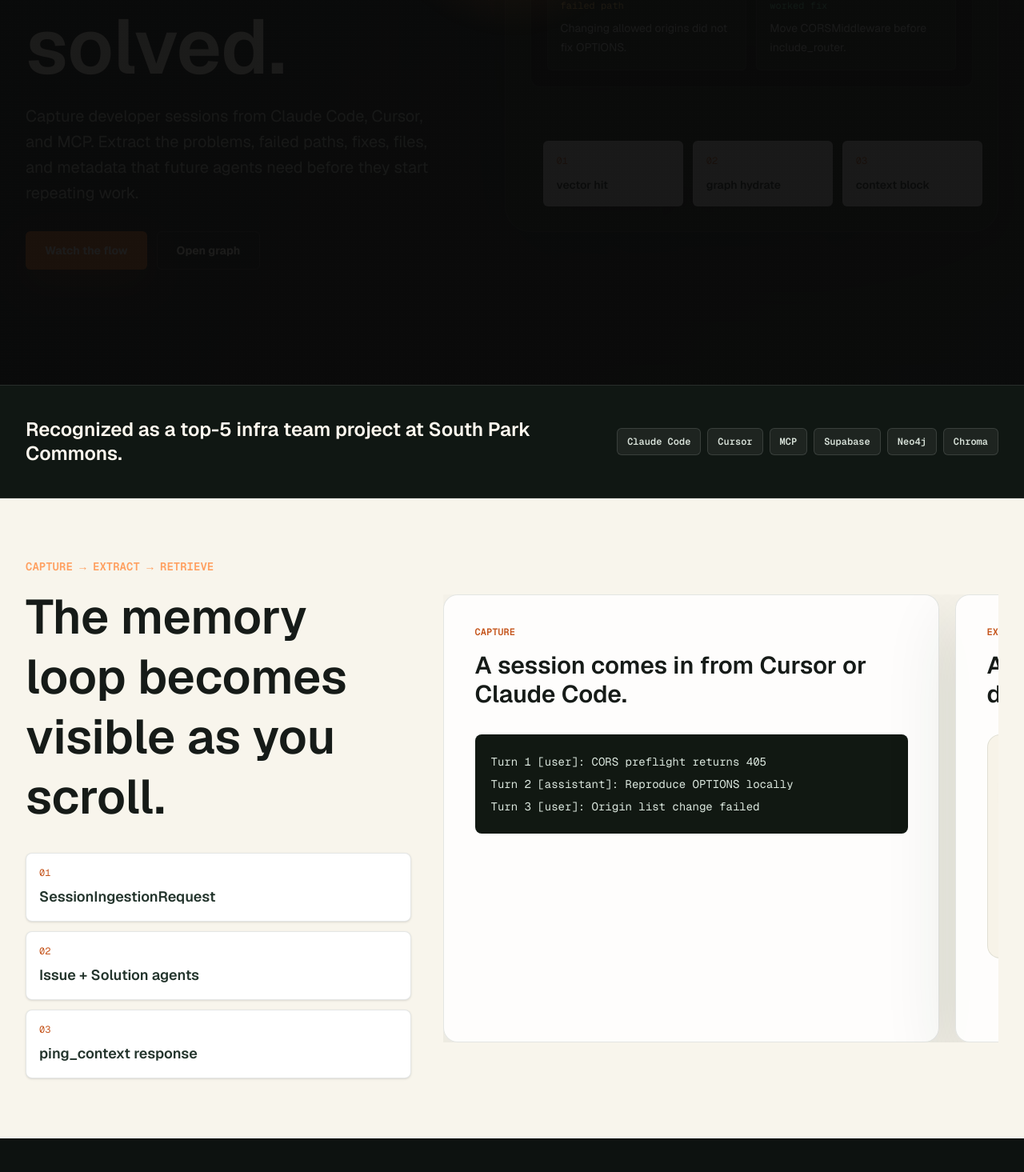
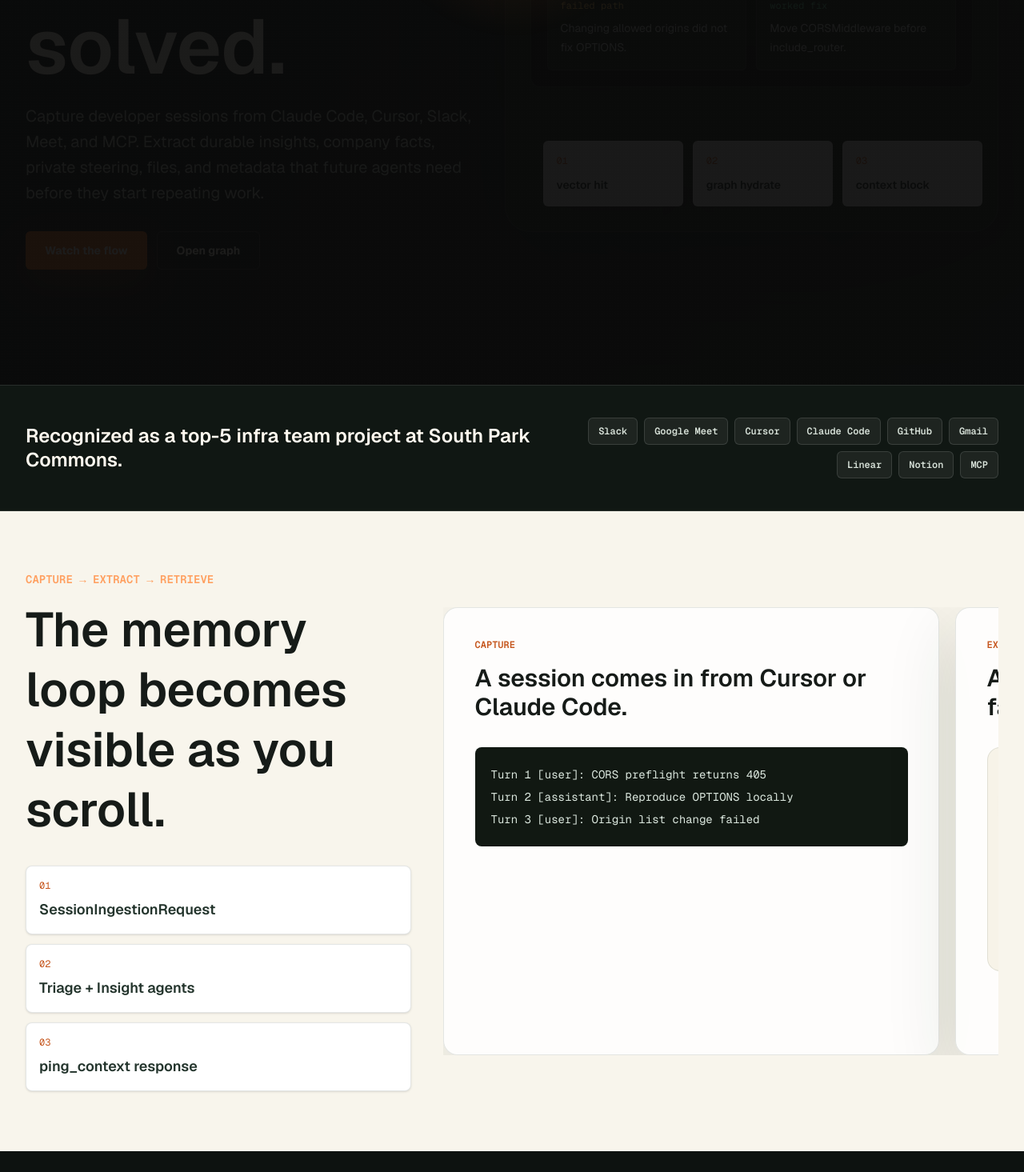
Before and after one commit to harsh-raj-singh/orange, a Next.js app in the folder site/: page / in a window 1280 px wide. Shown: the part 525-1990 px from the top of the page at 80% size. Built offline with nearby package versions, Linux system fonts and the light colour scheme.

Commit message:
feat(site): show connected app memory fabric

```diff
--- a/site/src/app/page.tsx
+++ b/site/src/app/page.tsx
@@ -1,5 +1,5 @@
 import Image from "next/image";
-import type { ReactNode } from "react";
+import type { CSSProperties, ReactNode } from "react";
 import GrainCanvas from "@/components/grain-canvas";
 import MemoryGraph from "@/components/memory-graph";
 import TestChat from "@/components/test-chat";
@@ -21,67 +21,85 @@ ping_context("same OPTIONS failure")
   -> vector match: problem_cors_order
   -> graph hydrate: failed path + worked fix + server.py`;
 
-const nodeCards = [
+const appConnections = [
   {
-    type: "Problem",
-    eyebrow: "red signal",
-    title: "CORS preflight 405",
-    body: "The durable symptom, stack surface, labels, files, and recurrence history.",
-    accent: "text-[#ff8a65]",
-    code: "OPTIONS /api/chat -> 405",
-    badge: "open",
+    name: "Slack",
+    mark: "S",
+    position: "left-[7%] top-[16%]",
+    color: "#78d6a3",
+    prompt: "What did we decide with Rohan two weeks back about GTM in Spain?",
+    body: "Orange links messy channel decisions into retrievable company memory, scoped to the right org.",
   },
   {
-    type: "Solution",
-    eyebrow: "green outcome",
-    title: "Move middleware first",
-    body: "What worked, why it worked, and what earlier fixes it superseded.",
-    accent: "text-[#65d6a3]",
-    code: "app.add_middleware(CORSMiddleware)\napp.include_router(api)",
-    badge: "success",
+    name: "Google Meet",
+    mark: "GM",
+    position: "left-[37%] top-[5%]",
+    color: "#8fb8ff",
+    prompt: "Summarize the launch risk Rohan raised in last Friday's standup.",
+    body: "Meet notes become facts, decisions, and follow-ups instead of disappearing after the call.",
   },
   {
-    type: "Attempt",
-    eyebrow: "failed path",
-    title: "Origin list edit",
-    body: "Orange keeps negative work so future agents skip plausible dead ends.",
-    accent: "text-[#ffd166]",
-    code: "allow_origins=[\"*\"]\n# preflight still fails",
-    badge: "failed",
+    name: "Cursor",
+    mark: "C",
+    position: "right-[8%] top-[17%]",
+    color: "#ffb36b",
+    prompt: "Have we seen this OPTIONS failure before in this repo?",
+    body: "Cursor sessions write private engineering memory only when the work ends and there is something durable.",
   },
   {
-    type: "Artifact",
-    eyebrow: "file surface",
-    title: "server.py:42",
-    body: "A concrete implementation surface attached to the memory, not just a summary.",
-    accent: "text-[#9ec5ff]",
-    code: "core/api/server.py:42",
-    badge: "patch",
+    name: "Claude Code",
+    mark: "CC",
+    position: "left-[15%] bottom-[16%]",
+    color: "#f7c7ff",
+    prompt: "Which prior refactor changed how auth middleware is ordered?",
+    body: "Agent runs become searchable insight trails: what was tried, what stuck, and what to avoid.",
   },
   {
-    type: "Concept",
-    eyebrow: "shared cause",
-    title: "Middleware Ordering",
-    body: "A reusable idea linked across related problems and their fixes.",
-    accent: "text-[#c4f1be]",
-    code: "Concept -> Problem x2\nConcept -> Solution x1",
-    badge: "linked",
+    name: "GitHub",
+    mark: "GH",
+    position: "right-[16%] bottom-[17%]",
+    color: "#d7e1d8",
+    prompt: "Why did we reject this PR pattern last month?",
+    body: "Pull requests can connect implementation choices to the discussions and sessions that shaped them.",
   },
   {
-    type: "Session",
-    eyebrow: "source trace",
-    title: "Claude Code debug run",
-    body: "The normalized transcript, profile metadata, timestamps, and source client.",
-    accent: "text-[#f6b6ff]",
-    code: "source=claude\nturns=18\nfiles=3",
-    badge: "captured",
+    name: "Gmail",
+    mark: "G",
+    position: "left-[43%] bottom-[5%]",
+    color: "#ffd166",
+    prompt: "What did the customer ask us to change in the onboarding flow?",
+    body: "Important customer context can become scoped memory without leaking private user identity.",
+  },
+  {
+    name: "Linear",
+    mark: "L",
+    position: "left-[3%] top-[49%]",
+    color: "#a8a4ff",
+    prompt: "Which issue captured the decision to defer Spain GTM?",
+    body: "Tickets can hydrate the why behind a product or engineering decision.",
+  },
+  {
+    name: "Notion",
+    mark: "N",
+    position: "right-[3%] top-[49%]",
+    color: "#f8f5ec",
+    prompt: "Where did the team document our Markdown memory policy?",
+    body: "Docs become structured company facts that coworkers can retrieve later.",
+  },
+  {
+    name: "MCP",
+    mark: "M",
+    position: "left-[48%] top-[35%]",
+    color: "#62d49c",
+    prompt: "Before answering, ask Orange what this agent already knows.",
+    body: "MCP lets coding agents call ping_context and store_session directly from their workflow.",
   },
 ];
 
 const contextBlocks = [
   {
     title: "Before another engineer repeats a failed fix",
-    body: "Orange can surface the old attempt, why it failed, and the solution that finally worked.",
+    body: "Orange can surface the old reasoning, what failed, and the decision that finally stuck.",
   },
   {
     title: "When a new agent joins a codebase cold",
@@ -93,7 +111,7 @@ const contextBlocks = [
   },
 ];
 
-const integrations = ["Claude Code", "Cursor", "MCP", "Supabase", "Neo4j", "Chroma"];
+const integrations = ["Slack", "Google Meet", "Cursor", "Claude Code", "GitHub", "Gmail", "Linear", "Notion", "MCP"];
 
 function RevealHeading({
   children,
@@ -132,7 +150,7 @@ export default function Home() {
               Flow
             </a>
             <a className="transition hover:text-[#ff9f5f]" href="#nodes">
-              Nodes
+              Apps
             </a>
             <a className="transition hover:text-[#ff9f5f]" href="#graph">
               Graph
@@ -178,7 +196,7 @@ export default function Home() {
               ))}
             </h1>
             <p data-reveal className="mt-6 max-w-2xl text-pretty text-lg leading-8 text-[#c7d0c9] sm:text-xl">
-              Capture developer sessions from Claude Code, Cursor, and MCP. Extract the problems, failed paths, fixes, files, and metadata that future agents need before they start repeating work.
+              Capture developer sessions from Claude Code, Cursor, Slack, Meet, and MCP. Extract durable insights, company facts, private steering, files, and metadata that future agents need before they start repeating work.
             </p>
             <div data-reveal className="mt-8 flex flex-col gap-3 sm:flex-row">
               <a className="hero-cta-watch shimmer-button inline-flex h-12 items-center justify-center rounded-md bg-[#f26d21] px-6 text-sm font-bold text-white shadow-[0_18px_46px_rgba(242,109,33,0.28)] transition hover:scale-[1.02]" href="#story">
@@ -209,7 +227,7 @@ export default function Home() {
 
               <div className="mt-5 grid gap-3">
                 <div data-ping-line className="rounded-md border border-[#ffb36b]/30 bg-[#ffb36b]/10 p-4">
-                  <p className="font-mono text-xs uppercase text-[#ffb36b]">Problem</p>
+                  <p className="font-mono text-xs uppercase text-[#ffb36b]">Insight</p>
                   <p className="mt-2 text-lg font-semibold">FastAPI CORS middleware order</p>
                   <p className="mt-2 text-sm leading-6 text-[#d7e1d8]">
                     Preflight failed because middleware was registered after route setup.
@@ -269,7 +287,7 @@ export default function Home() {
               The memory loop becomes visible as you scroll.
             </RevealHeading>
             <div className="mt-8 grid gap-3">
-              {["SessionIngestionRequest", "Issue + Solution agents", "ping_context response"].map((label, index) => (
+              {["SessionIngestionRequest", "Triage + Insight agents", "ping_context response"].map((label, index) => (
                 <div className="pipeline-step rounded-lg border border-[#24352d]/12 bg-white p-4 shadow-sm" key={label}>
                   <p className="font-mono text-xs text-[#c5551c]">0{index + 1}</p>
                   <p className="mt-2 text-lg font-semibold text-[#24352d]">{label}</p>
@@ -292,9 +310,9 @@ export default function Home() {
 
               <article className="story-panel">
                 <p className="font-mono text-xs font-semibold uppercase text-[#c5551c]">Extract</p>
-                <h3 className="mt-4 text-3xl font-semibold">Agents turn the transcript into durable graph nodes.</h3>
+                <h3 className="mt-4 text-3xl font-semibold">Agents extract durable insights, facts, and steering.</h3>
                 <div className="mini-graph mt-8">
-                  {["Problem", "Attempt", "Solution", "Artifact"].map((node, index) => (
+                  {["Insight", "User fact", "Company fact", "Steering"].map((node, index) => (
                     <span style={{ animationDelay: `${index * 180}ms` }} key={node}>{node}</span>
                   ))}
                 </div>
@@ -305,9 +323,9 @@ export default function Home() {
                 <h3 className="mt-4 text-3xl font-semibold">The next agent receives the neighborhood, not a vague memory.</h3>
                 <div className="mt-8 rounded-lg border border-[#24352d]/10 bg-white p-5 shadow-sm">
                   <pre className="overflow-x-auto whitespace-pre-wrap font-mono text-sm leading-7 text-[#24352d]">{`{
-  "matched_nodes": ["Problem", "Solution"],
+  "matched_nodes": ["Insight", "Company fact"],
   "similarity_score": 0.91,
-  "neighborhood": ["failed path", "worked fix", "server.py"]
+  "neighborhood": ["decision", "source", "server.py"]
 }`}</pre>
                 </div>
               </article>
@@ -318,41 +336,79 @@ export default function Home() {
 
       <section id="nodes" className="bg-[#0d1210] px-5 py-16 text-[#fff9ef] sm:px-8 lg:py-24">
         <div className="mx-auto max-w-7xl">
-          <div className="grid gap-10 lg:grid-cols-[0.78fr_1.22fr] lg:items-end">
+          <div className="grid gap-10 lg:grid-cols-[0.82fr_1.18fr] lg:items-end">
             <div>
-              <SectionEyebrow tone="green">Graph objects</SectionEyebrow>
+              <SectionEyebrow tone="green">Connected sources</SectionEyebrow>
               <RevealHeading className="mt-4 text-4xl font-semibold leading-tight sm:text-6xl">
-                Compact for search. Rich when opened.
+                One memory fabric across the apps where work happens.
               </RevealHeading>
             </div>
             <p data-reveal className="max-w-2xl text-lg leading-8 text-[#c7d0c9]">
-              The vector store carries searchable summaries. Neo4j carries the relationships: attempts, refinements, files, causes, concepts, and session provenance.
+              Orange sits in the middle of conversations, code sessions, meetings, docs, tickets, and email. Hover an app to see the kind of question it can answer later.
             </p>
           </div>
 
-          <div data-bento-grid className="mt-12 grid auto-rows-[minmax(220px,auto)] gap-4 md:grid-cols-6">
-            {nodeCards.map((card, index) => (
-              <article
-                data-bento-card
-                className={`bento-card ${index === 0 || index === 1 ? "md:col-span-3" : "md:col-span-2"}`}
-                key={card.type}
+          <div className="mt-12 grid gap-5 lg:grid-cols-[1.1fr_0.9fr] lg:items-stretch">
+            <div data-bento-grid className="source-map-card relative min-h-[620px] overflow-hidden rounded-xl border border-white/10 bg-[#121a16] p-4 shadow-[0_30px_90px_rgba(0,0,0,0.28)] sm:p-6">
+              <div className="absolute inset-0 bg-[radial-gradient(circle_at_50%_45%,rgba(242,109,33,0.2),transparent_32%),radial-gradient(circle_at_18%_20%,rgba(98,212,156,0.12),transparent_25%),radial-gradient(circle_at_82%_24%,rgba(143,184,255,0.12),transparent_24%)]" />
+              <svg className="source-map-lines absolute inset-0 h-full w-full" role="presentation" viewBox="0 0 100 100" preserveAspectRatio="none">
+                {[
+                  [50, 46, 14, 21],
+                  [50, 46, 43, 10],
+                  [50, 46, 84, 22],
+                  [50, 46, 22, 81],
+                  [50, 46, 78, 80],
+                  [50, 46, 49, 91],
+                  [50, 46, 9, 53],
+                  [50, 46, 91, 53],
+                  [50, 46, 53, 43],
+                ].map(([x1, y1, x2, y2], index) => (
+                  <line key={`${x2}-${y2}`} x1={x1} y1={y1} x2={x2} y2={y2} style={{ animationDelay: `${index * 90}ms` }} />
+                ))}
+              </svg>
+
+              <div className="orange-core-logo absolute left-1/2 top-[46%] z-10 -translate-x-1/2 -translate-y-1/2">
+                <span className="orange-core-leaf" />
+                <span className="orange-core-ring">O</span>
+                <strong>ORANGE</strong>
+                <small>memory fabric</small>
+              </div>
+
+              {appConnections.map((app) => (
+                <button
+                  className={`source-node group absolute z-20 ${app.position}`}
+                  key={app.name}
+                  type="button"
+                  style={{ "--source-color": app.color } as CSSProperties}
+                  aria-label={`${app.name}: ${app.prompt}`}
                 >
-                <div className="flex items-center justify-between">
-                  <p className={`font-mono text-xs font-semibold uppercase ${card.accent}`}>{card.eyebrow}</p>
-                  <span className="rounded-full border border-white/12 bg-white/[0.06] px-2.5 py-1 font-mono text-xs text-[#d7e1d8]">{card.badge}</span>
-                </div>
-                <h3 className="mt-5 text-2xl font-semibold">{card.type}</h3>
-                <p className="mt-2 text-lg font-semibold text-[#f8c08a]">{card.title}</p>
-                <p className="mt-4 text-sm leading-6 text-[#b8c3ba]">{card.body}</p>
-                <pre className="mt-5 overflow-x-auto rounded-md border border-white/10 bg-black/24 p-3 font-mono text-xs leading-6 text-[#e9efe9]">{card.code}</pre>
-              </article>
+                  <span className="source-mark">{app.mark}</span>
+                  <span className="source-name">{app.name}</span>
+                  <span className="source-tooltip" role="tooltip">
+                    <strong>{app.prompt}</strong>
+                    <span>{app.body}</span>
+                  </span>
+                </button>
+              ))}
+
+              <div className="absolute bottom-5 left-5 right-5 z-10 flex flex-wrap gap-2">
+                {["private user facts", "company facts", "agent sessions", "meetings", "tickets", "email"].map((label) => (
+                  <span className="rounded-md border border-white/10 bg-white/[0.06] px-3 py-2 font-mono text-[0.68rem] font-semibold uppercase tracking-[0.14em] text-[#c7d0c9]" key={label}>
+                    {label}
+                  </span>
                 ))}
               </div>
+            </div>
 
-          <div className="mt-8 rounded-xl border border-white/10 bg-[#17221c] p-5 shadow-[0_30px_90px_rgba(0,0,0,0.28)]">
+            <div className="rounded-xl border border-white/10 bg-[#17221c] p-5 shadow-[0_30px_90px_rgba(0,0,0,0.28)]">
+              <div className="mb-4 flex items-center justify-between border-b border-white/10 pb-4">
+                <p className="font-mono text-xs font-semibold uppercase tracking-[0.16em] text-[#ffb36b]">live contract</p>
+                <span className="rounded-full border border-white/12 bg-white/[0.06] px-2.5 py-1 font-mono text-xs text-[#d7e1d8]">typing</span>
+              </div>
               <pre className="overflow-x-auto whitespace-pre-wrap font-mono text-sm leading-7 text-[#dce8df]">
                 <code data-type-code>{schemaCode}</code>
               </pre>
+            </div>
           </div>
         </div>
       </section>
@@ -374,8 +430,8 @@ export default function Home() {
             </div>
             <div className="grid grid-cols-3 gap-3 text-center">
               <div className="rounded-lg bg-white p-4 shadow-sm">
-                <p className="text-3xl font-semibold text-[#c5551c]" data-count-to="6">0</p>
-                <p className="mt-1 text-xs font-semibold text-[#536057]">node types</p>
+                <p className="text-3xl font-semibold text-[#c5551c]" data-count-to="2">0</p>
+                <p className="mt-1 text-xs font-semibold text-[#536057]">scope views</p>
               </div>
               <div className="rounded-lg bg-white p-4 shadow-sm">
                 <p className="text-3xl font-semibold text-[#2f6f5e]" data-count-to="91" data-count-suffix="%">0%</p>
--- a/site/src/components/memory-graph.tsx
+++ b/site/src/components/memory-graph.tsx
@@ -46,69 +46,122 @@ type MemoryEdge = {
 
 const memoryNodes: MemoryNode[] = [
   {
-    id: "cors",
-    label: "CORS preflight fails",
-    kind: "Problem",
+    id: "cors-insight",
+    label: "FastAPI CORS middleware order",
+    kind: "Insight",
     x: 18,
     y: 28,
-    summary: "OPTIONS requests returned 405 after a router refactor.",
-    detailBody: "Orange keeps the failure mode connected to the final middleware ordering fix, so a later agent can skip repeating origin-list changes.",
+    summary: "OPTIONS requests returned 405 because CORS middleware was registered after routes.",
+    detailBody: "A later agent can retrieve the ordering decision before changing origin lists again.",
+    what: "FastAPI CORS preflight returned 405 after router setup changed.",
+    why: "CORSMiddleware was mounted after route registration.",
+    how: "Move CORSMiddleware before include_router.",
+    outcome: "resolved",
+    tags: ["fastapi", "cors", "middleware-order"],
+    metadata: {
+      owner: "harsh@example.com",
+      repo: "orange-backend",
+      status: "active",
+      scope: "user",
+      outcome: "resolved",
+      tags: ["fastapi", "cors", "middleware-order"],
+    },
   },
   {
-    id: "middleware",
-    label: "Middleware ordering",
-    kind: "Concept",
+    id: "spain-gtm",
+    label: "Spain GTM decision context",
+    kind: "Insight",
     x: 43,
     y: 18,
-    summary: "FastAPI middleware must wrap routes before handlers are mounted.",
-    detailBody: "This concept links several sessions where registration order changed runtime behavior without changing endpoint code.",
+    summary: "Slack decision context is stored as company memory without exposing private attribution.",
+    detailBody: "Orange can answer what the team decided weeks later by connecting chat fragments to a company-scoped insight.",
+    what: "Team asked what was decided with Rohan about GTM in Spain.",
+    why: "Important go-to-market decisions live in chat and disappear from working memory.",
+    how: "Store the decision as company-scoped memory retrievable from Slack-like questions.",
+    outcome: "exploratory",
+    tags: ["slack", "gtm", "company-memory"],
+    metadata: {
+      owner: "Orange",
+      repo: "company-memory",
+      status: "active",
+      scope: "global",
+      outcome: "exploratory",
+      tags: ["slack", "gtm", "company-memory"],
+    },
   },
   {
-    id: "allowed-origins",
-    label: "Origin list edit",
-    kind: "Attempt",
+    id: "markdown-memory",
+    label: "Company uses Markdown memory",
+    kind: "Insight",
     x: 28,
     y: 62,
-    summary: "Expanded allowed origins, but preflight still failed.",
-    detailBody: "A stored failed attempt is useful context because it tells the next engineer which plausible fix already burned time.",
+    summary: "Company knowledge often lives in Markdown files, so Orange should preserve those facts as scoped memory.",
+    detailBody: "This is a company-level fact that helps future agents understand where durable documentation already lives.",
+    what: "Company uses .md files for memory.",
+    why: "Agents should look for Markdown knowledge before inventing new documentation patterns.",
+    how: "Store as company-scoped fact and connect related docs or sessions.",
+    outcome: "resolved",
+    tags: ["markdown", "company-fact", "docs"],
+    metadata: {
+      owner: "Orange",
+      repo: "company-memory",
+      status: "active",
+      scope: "global",
+      outcome: "resolved",
+      tags: ["markdown", "company-fact", "docs"],
+    },
   },
   {
-    id: "move-cors",
-    label: "Move CORSMiddleware",
-    kind: "Solution",
+    id: "website-steering",
+    label: "Website steering stays private",
+    kind: "Insight",
     x: 62,
     y: 48,
-    summary: "Register CORSMiddleware before include_router.",
-    detailBody: "The winning solution is linked to the problem, failed attempt, and code artifact that changed in the final patch.",
+    summary: "Website taste and iteration notes should be private user memory, not shared company knowledge.",
+    detailBody: "Orange should remember steering chats that tune a website, even when the site itself can be recreated by any model.",
+    what: "User corrected the website direction after removing Problem/Solution vocabulary.",
+    why: "Design preferences are personal steering, not globally useful technical knowledge.",
+    how: "Store as private memory keyed by email.",
+    outcome: "resolved",
+    tags: ["frontend", "website-steering", "private-memory"],
+    metadata: {
+      owner: "harsh@example.com",
+      repo: "orange-site",
+      status: "active",
+      scope: "user",
+      outcome: "resolved",
+      tags: ["frontend", "website-steering", "private-memory"],
+    },
   },
   {
-    id: "server-py",
-    label: "server.py patch",
-    kind: "Artifact",
+    id: "aws-glue-fact",
+    label: "AWS Glue incident cause",
+    kind: "Insight",
     x: 78,
     y: 22,
-    summary: "Changed app construction order in the API entrypoint.",
-    detailBody: "Artifact nodes let Orange return exact files and implementation surfaces instead of only semantic summaries.",
-  },
-  {
-    id: "session",
-    label: "Debug session",
-    kind: "Session",
-    x: 73,
-    y: 70,
-    summary: "Claude Code trace from reproduction to patch verification.",
-    detailBody: "Session nodes preserve who participated, when the work happened, and the compact transcript that seeded the graph.",
+    summary: "Global/company memory should keep reusable incident causes like AWS Glue issues.",
+    detailBody: "This kind of fact helps coworkers facing the same infrastructure symptom inside the same company graph.",
+    what: "An error happened because of an AWS Glue issue.",
+    why: "Cloud service behavior can be the real cause, not application code.",
+    how: "Store the incident cause as company-scoped shared memory.",
+    outcome: "partial",
+    tags: ["aws-glue", "incident", "company-memory"],
+    metadata: {
+      owner: "Orange",
+      repo: "company-memory",
+      status: "active",
+      scope: "global",
+      outcome: "partial",
+      tags: ["aws-glue", "incident", "company-memory"],
+    },
   },
 ];
 
 const fallbackEdges: MemoryEdge[] = [
-  { id: "cors-middleware", source: "cors", target: "middleware", strength: 0.78 },
-  { id: "cors-allowed-origins", source: "cors", target: "allowed-origins", strength: 0.68 },
-  { id: "cors-move-cors", source: "cors", target: "move-cors", strength: 0.92 },
-  { id: "middleware-server-py", source: "middleware", target: "server-py", strength: 0.72 },
-  { id: "move-cors-server-py", source: "move-cors", target: "server-py", strength: 0.86 },
-  { id: "move-cors-session", source: "move-cors", target: "session", strength: 0.8 },
-  { id: "allowed-origins-session", source: "allowed-origins", target: "session", strength: 0.62 },
+  { id: "cors-steering", source: "cors-insight", target: "website-steering", label: "private", strength: 0.68 },
+  { id: "spain-markdown", source: "spain-gtm", target: "markdown-memory", label: "company", strength: 0.72 },
+  { id: "spain-aws", source: "spain-gtm", target: "aws-glue-fact", label: "shared", strength: 0.58 },
+  { id: "markdown-aws", source: "markdown-memory", target: "aws-glue-fact", label: "facts", strength: 0.64 },
 ];
 
 const visibleMemoryNodes = memoryNodes.filter((node) => node.kind !== "Session");
@@ -137,7 +190,6 @@ const outcomeClass: Record<InsightOutcomeValue, string> = {
 const scopeOptions: ReadonlyArray<{ value: MemoryScopeFilter; label: string }> = [
   { value: "user", label: "My Memory" },
   { value: "global", label: "Global" },
-  { value: "both", label: "Both" },
 ];
 
 const scopeNodeClass: Record<MemoryScopeValue, string> = {
@@ -330,7 +382,7 @@ function formatDate(value?: string) {
 export default function MemoryGraph() {
   const [nodes, setNodes] = useState(visibleMemoryNodes);
   const [edges, setEdges] = useState<MemoryEdge[]>(visibleFallbackEdges);
-  const [selectedId, setSelectedId] = useState("cors");
+  const [selectedId, setSelectedId] = useState("cors-insight");
   const [scope, setScope] = useState<MemoryScopeFilter>("user");
   const [isRefreshing, setIsRefreshing] = useState(false);
   const [detailLoadingId, setDetailLoadingId] = useState<string | null>(null);
@@ -604,7 +656,7 @@ export default function MemoryGraph() {
         <p className="font-mono text-xs font-semibold uppercase tracking-[0.18em] text-[#5f746b]">
           Memory scope
         </p>
-        <div className="grid grid-cols-3 rounded-md border border-[#d8ded7] bg-[#f7f9f6] p-1">
+        <div className="grid grid-cols-2 rounded-md border border-[#d8ded7] bg-[#f7f9f6] p-1">
           {scopeOptions.map((option) => (
             <button
               key={option.value}
```
Also changed, not shown: site/src/app/globals.css (+166 -0 lines). Lines whose indentation alone changed are shown as unchanged.
